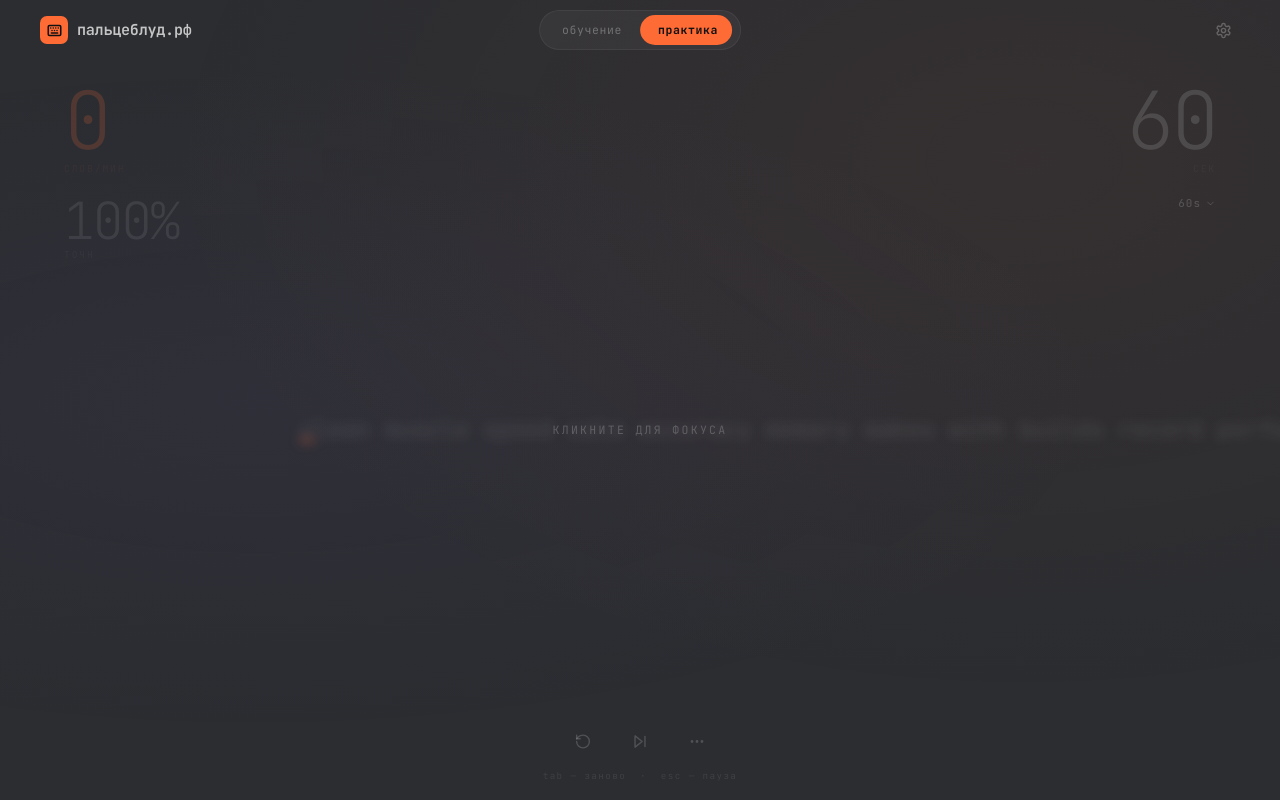
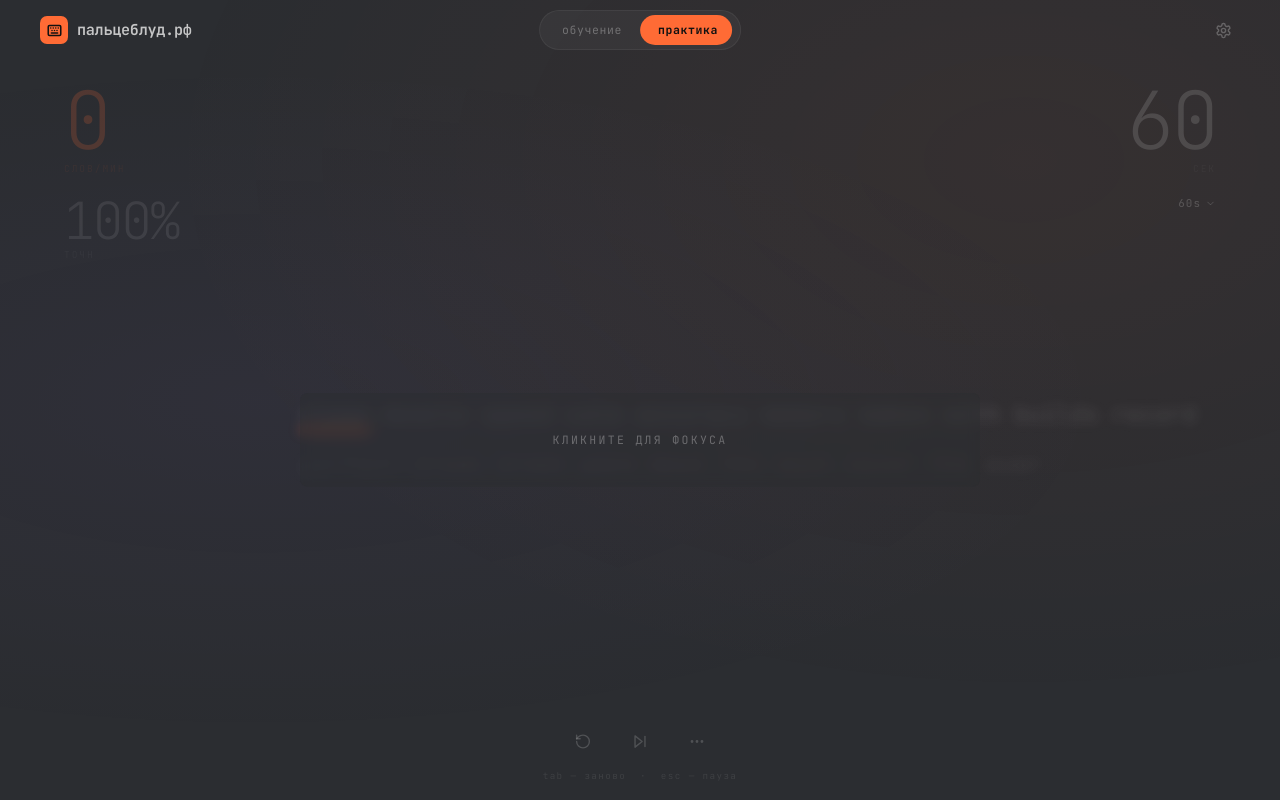
Before and after one commit to rem22p/palceblud.ru, a React (Vite) app: page / in a window 1280 px wide. Built offline with nearby package versions, Linux system fonts and the light colour scheme.

Commit message:
Corrected introduction into practice

```diff
--- a/app/components/TypingCore.tsx
+++ b/app/components/TypingCore.tsx
@@ -95,7 +95,6 @@ interface TypingDisplayProps {
   onReset: () => void;
   colors: TypingColors;
   isFinished: boolean;
-  isActive: boolean;
   fontSize?: string;
   lineHeight?: string;
   maxWidth?: string;
@@ -109,13 +108,45 @@ export function TypingDisplay({
   onReset,
   colors,
   isFinished,
-  fontSize = "1.35rem",
-  lineHeight = "2.8rem",
-  maxWidth = "740px",
+  fontSize = "1.4rem",
+  lineHeight = "2.7rem",
+  maxWidth = "760px",
   cursorStyle = "underline",
 }: TypingDisplayProps) {
   const inputRef = useRef<HTMLInputElement>(null);
   const [isFocused, setIsFocused] = useState(false);
+
+  // Разбиваем текст на слова
+  const words = useMemo(() => text.split(" "), [text]);
+
+  // Считаем количество завершённых слов по пробелам
+  const completedWordsCount = (typed.match(/ /g) || []).length;
+
+  // Разбиваем введенный текст на слова (убираем конечные пробелы)
+  const typedWords = useMemo(() => {
+    const trimmed = typed.trimEnd();
+    return trimmed === "" ? [] : trimmed.split(" ");
+  }, [typed]);
+
+  // Количество слов в строке
+  const wordsPerLine = 10;
+
+  // Определяем текущую строку ввода
+  const currentLineIndex = Math.floor(completedWordsCount / wordsPerLine);
+
+  // Три строки: прошлая, текущая (ввод), следующая
+  const line1Start = Math.max(0, (currentLineIndex - 1) * wordsPerLine);
+  const line1End = Math.min(words.length, currentLineIndex * wordsPerLine);
+
+  const line2Start = currentLineIndex * wordsPerLine;
+  const line2End = Math.min(words.length, (currentLineIndex + 1) * wordsPerLine);
+
+  const line3Start = (currentLineIndex + 1) * wordsPerLine;
+  const line3End = Math.min(words.length, (currentLineIndex + 2) * wordsPerLine);
+
+  const line1Words = words.slice(line1Start, line1End);
+  const line2Words = words.slice(line2Start, line2End);
+  const line3Words = words.slice(line3Start, line3End);
 
   // Tab to restart
   useEffect(() => {
@@ -134,6 +165,91 @@ export function TypingDisplay({
     inputRef.current?.focus();
   };
 
+  // Текущее слово = количество пробелов (завершённых слов)
+  const currentWordIndex = completedWordsCount;
+
+  // Компонент для рендеринга слова
+  const renderWord = (word: string, globalWordIndex: number) => {
+    const typedWord = typedWords[globalWordIndex] || "";
+
+    const isCurrentWord = globalWordIndex === currentWordIndex;
+    const isPastWord = globalWordIndex < currentWordIndex;
+    const isUntyped = globalWordIndex > currentWordIndex;
+
+    let wordColor = colors.untyped;
+
+    if (isPastWord) {
+      const isWordCorrect = typedWord === word;
+      wordColor = isWordCorrect ? colors.correct : colors.error;
+    } else if (isCurrentWord) {
+      const firstErrorIndex = typedWord.split("").findIndex((char, i) => char !== word[i]);
+      if (firstErrorIndex !== -1) {
+        wordColor = colors.error;
+      } else if (typedWord.length > 0) {
+        wordColor = colors.correct;
+      }
+    }
+
+    return (
+      <span
+        key={globalWordIndex}
+        style={{
+          display: "inline",
+          position: "relative",
+          marginRight: "0.6em",
+          color: isUntyped ? colors.untyped : wordColor,
+          transition: "color 0.07s ease",
+          borderBottom: isCurrentWord && !isFinished ? `2px solid ${colors.cursor}` : "none",
+        }}
+      >
+        {word.split("").map((char, charIndex) => {
+          const isTyped = charIndex < typedWord.length;
+          const isCurrentChar = isCurrentWord && charIndex === typedWord.length;
+          const isCorrect = isTyped && typedWord[charIndex] === char;
+          const isError = isTyped && typedWord[charIndex] !== char;
+
+          return (
+            <span
+              key={charIndex}
+              style={{
+                position: "relative",
+                color: isCurrentWord
+                  ? isCorrect
+                    ? colors.correct
+                    : isError
+                    ? colors.error
+                    : colors.untyped
+                  : isPastWord
+                  ? typedWord === word
+                    ? colors.correct
+                    : colors.error
+                  : colors.untyped,
+                transition: "color 0.07s ease",
+              }}
+            >
+              {isCurrentChar && isFocused && !isFinished && (
+                <span
+                  className={cursorStyle === "underline" ? "typing-caret-underline" : "typing-caret-block"}
+                  style={{
+                    position: "absolute",
+                    bottom: cursorStyle === "underline" ? "3px" : "3px",
+                    left: 0,
+                    width: "100%",
+                    height: cursorStyle === "underline" ? "2.5px" : "auto",
+                    backgroundColor: colors.cursor,
+                    borderRadius: "2px",
+                    opacity: cursorStyle === "underline" ? undefined : 0.85,
+                  }}
+                />
+              )}
+              {char}
+            </span>
+          );
+        })}
+      </span>
+    );
+  };
+
   return (
     <div
       onClick={focusInput}
@@ -144,7 +260,6 @@ export function TypingDisplay({
         maxWidth,
       }}
     >
-      {/* Cursor blink & transition animations */}
       <style>{`
         @keyframes caretBlink {
           0%, 100% { opacity: 1; }
@@ -154,15 +269,8 @@ export function TypingDisplay({
           0%, 100% { opacity: 0.85; }
           50% { opacity: 0; }
         }
-        .typing-caret-underline {
-          animation: caretBlink 1.1s ease-in-out infinite;
-        }
-        .typing-caret-block {
-          animation: caretBlockBlink 1.1s ease-in-out infinite;
-        }
       `}</style>
 
-      {/* Unfocused overlay — blurs text with a gentle prompt */}
       {!isFocused && (
         <div
           style={{
@@ -174,13 +282,16 @@ export function TypingDisplay({
             justifyContent: "center",
             zIndex: 10,
             gap: "8px",
+            backgroundColor: "rgba(43,45,49,0.4)",
+            backdropFilter: "blur(6px)",
+            borderRadius: "8px",
           }}
         >
           <span
             style={{
               fontFamily: "'JetBrains Mono', monospace",
               fontSize: "0.72rem",
-              color: "rgba(224,224,224,0.25)",
+              color: "rgba(224,224,224,0.35)",
               letterSpacing: "0.2em",
               textTransform: "uppercase",
             }}
@@ -190,7 +301,6 @@ export function TypingDisplay({
         </div>
       )}
 
-      {/* Borderless text display */}
       <div
         style={{
           fontFamily: "'JetBrains Mono', monospace",
@@ -203,64 +313,25 @@ export function TypingDisplay({
           pointerEvents: "none",
         }}
       >
-        {text.split("").map((char, i) => {
-          const isTyped = i < typed.length;
-          const isCurrent = i === typed.length && !isFinished;
-          const isCorrect = isTyped && typed[i] === char;
-          const isError = isTyped && typed[i] !== char;
+        {line1Words.length > 0 && (
+          <div style={{ marginBottom: "0.3em", opacity: 0.5 }}>
+            {line1Words.map((word, i) => renderWord(word, line1Start + i))}
+          </div>
+        )}
 
-          return (
-            <span
-              key={i}
-              style={{
-                position: "relative",
-                color: isCorrect
-                  ? colors.correct
-                  : isError
-                  ? colors.error
-                  : colors.untyped,
-                backgroundColor: isError ? colors.errorBg : "transparent",
-                borderRadius: isError ? "2px" : "0",
-                transition: "color 0.07s ease",
-              }}
-            >
-              {/* Caret */}
-              {isCurrent &&
-                (cursorStyle === "underline" ? (
-                  <span
-                    className="typing-caret-underline"
-                    style={{
-                      position: "absolute",
-                      bottom: "3px",
-                      left: 0,
-                      width: "100%",
-                      height: "2.5px",
-                      backgroundColor: colors.cursor,
-                      borderRadius: "2px",
-                    }}
-                  />
-                ) : (
-                  <span
-                    className="typing-caret-block"
-                    style={{
-                      position: "absolute",
-                      top: "3px",
-                      left: 0,
-                      width: "100%",
-                      bottom: "3px",
-                      backgroundColor: colors.cursor,
-                      borderRadius: "2px",
-                      mixBlendMode: "overlay",
-                    }}
-                  />
-                ))}
-              {char === " " ? "\u00A0" : char}
-            </span>
-          );
-        })}
+        {line2Words.length > 0 && (
+          <div style={{ marginBottom: "0.3em" }}>
+            {line2Words.map((word, i) => renderWord(word, line2Start + i))}
+          </div>
+        )}
+
+        {line3Words.length > 0 && (
+          <div style={{ opacity: 0.5 }}>
+            {line3Words.map((word, i) => renderWord(word, line3Start + i))}
+          </div>
+        )}
       </div>
 
-      {/* Hidden input */}
       <input
         ref={inputRef}
         value={typed}
--- a/app/pages/PracticeMode.tsx
+++ b/app/pages/PracticeMode.tsx
@@ -302,7 +302,7 @@ export function PracticeMode() {
   const timerColor = timeLeft <= 5 && isActive ? "#ff4444" : "rgba(224,224,224,0.85)";
 
   return (
-    <div
+     <div
       className="page-transition"
       style={{
         minHeight: "100vh",
@@ -314,7 +314,7 @@ export function PracticeMode() {
         justifyContent: "center",
         overflow: "hidden",
         transition: "opacity 0.5s cubic-bezier(0.4, 0, 0.2, 1), background-color 0.5s cubic-bezier(0.4, 0, 0.2, 1)",
-        paddingTop: "40px",  /* ← ИЗМЕНЕНО: было 80px, стало 40px (подняли текст) */
+        paddingTop: "80px",
       }}
     >
 
@@ -328,6 +328,8 @@ export function PracticeMode() {
           pointerEvents: "none",
         }}
       />
+
+
 
       {!isFinished ? (
         <>
@@ -483,7 +485,6 @@ export function PracticeMode() {
               maxWidth: "760px",
               padding: "0 clamp(16px, 4vw, 40px)",
               zIndex: 5,
-              marginTop: "20px",  /* ← ДОБАВЛЕНО: небольшой отступ сверху для точной настройки */
             }}
           >
             <TypingDisplay
@@ -499,9 +500,9 @@ export function PracticeMode() {
                 errorBg: "rgba(255,107,53,0.12)",
               }}
               isFinished={isFinished}
-              isActive={isActive}
               fontSize="1.4rem"
               lineHeight="2.7rem"
+              maxWidth="760px"
               cursorStyle="underline"
             />
           </div>
```
Also changed, not shown: app/components/SwitchLines.tsx (added).
